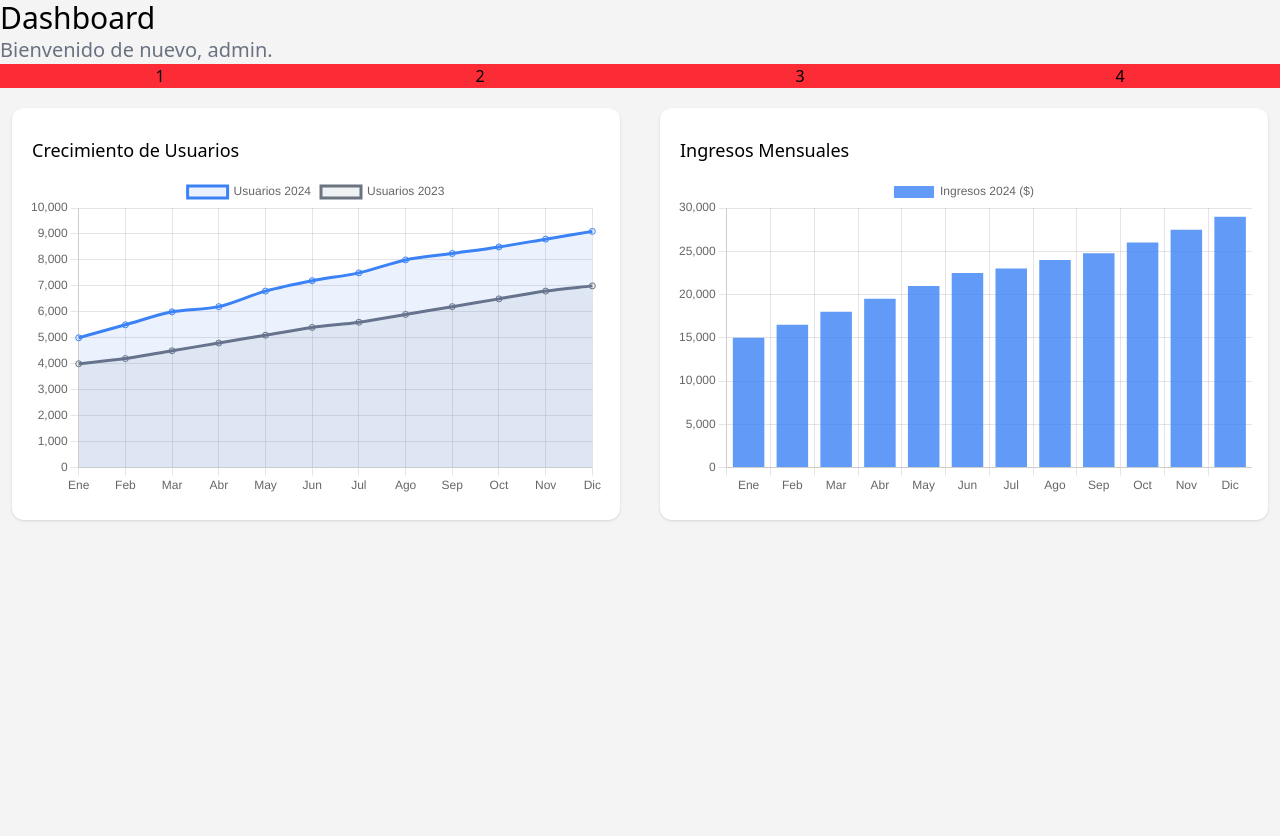
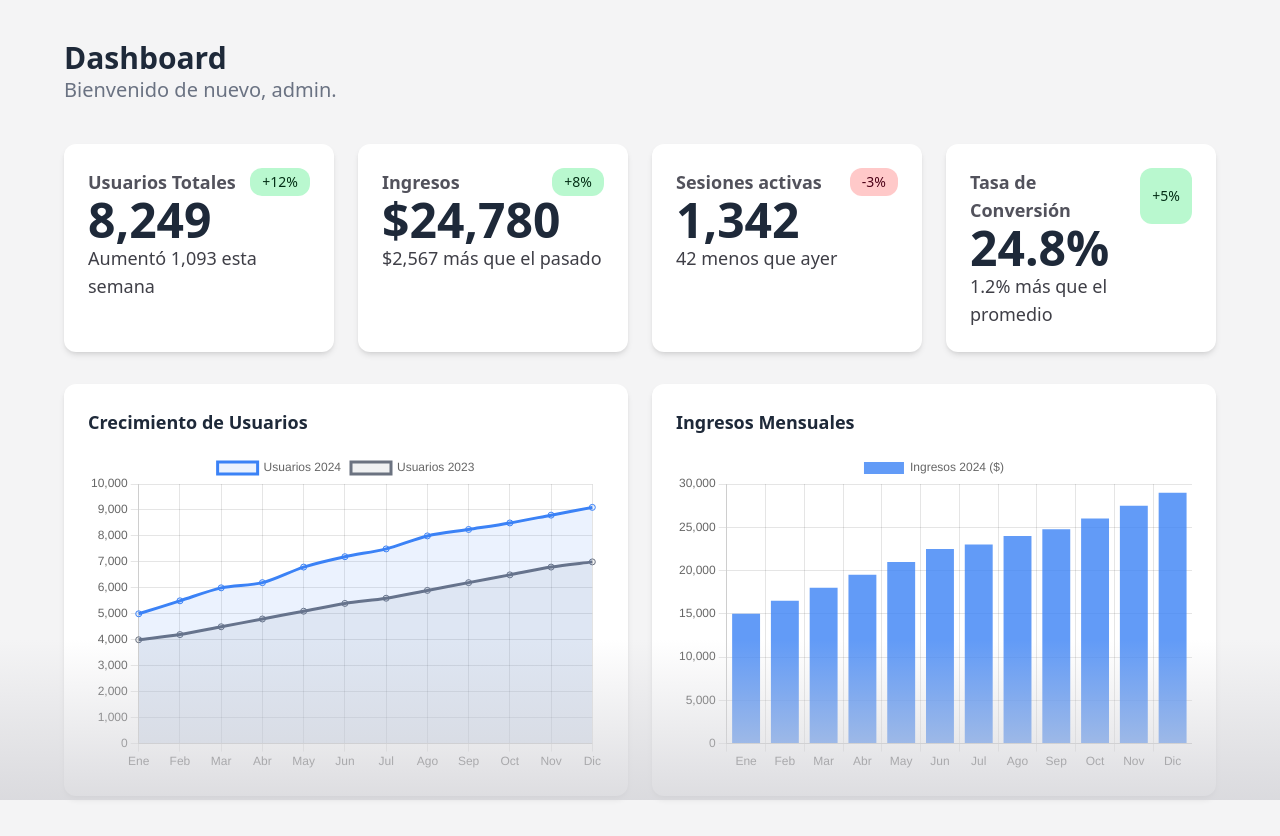
Before and after one commit to BrunoDHyb/Maquetacion-con-Tailwind, a plain HTML site: page index.html in a window 1280 px wide. Before the commit the page ends 800 px from the top, so only its background shows below. Drawn offline with nearby package versions, Linux system fonts and the light colour scheme.

Commit message:
Maquetacion con tailwind terminada

```diff
--- a/index.html
+++ b/index.html
@@ -11,39 +11,70 @@
     </head>
     <body class="bg-zinc-100">
 
-        <div class="grid grid-cols-2">
+        <div class="px-16 py-10">
+
             <!-- Titulo, Dashboard y bienvenida -->
             <div>
-                <h1 class="text-3xl">Dashboard</h1>
+                <h1 class="text-3xl font-bold text-gray-800">Dashboard</h1>
                 <h2 class="text-xl text-gray-500">Bienvenido de nuevo, admin.</h2>
             </div>
 
             <!-- Usuarios totales, Ingresos, Sesiones activas y Tasa de Conversion -->
-            <div class="flex col-span-2 justify-around bg-red-500">
-                <div>1</div>
-                <div>2</div>
-                <div>3</div>
-                <div>4</div>
+            <div class="mt-10 grid grid-cols-4 gap-6">
+                <div class="bg-white rounded-xl shadow-md p-6">
+                    <div class="flex justify-between">
+                        <p class="font-semibold text-zinc-600 text-lg">Usuarios Totales</p>
+                        <p class="bg-green-200 text-green-950 rounded-xl text-sm px-3 py-0.1 content-center">+12%</p>
+                    </div>
+                    <p class="text-5xl text-gray-800 font-bold">8,249</p>
+                    <p class="text-zinc-700 text-lg">Aumentó 1,093 esta semana</p>
+                </div>
+                <div class="bg-white rounded-xl shadow-md p-6">
+                    <div class="flex justify-between">
+                        <p class="font-semibold text-zinc-600 text-lg">Ingresos</p>
+                        <p class="bg-green-200 text-green-950 rounded-xl text-sm px-3 py-0.1 content-center">+8%</p>
+                    </div>
+                    <p class="text-5xl text-gray-800 font-bold">$24,780</p>
+                    <p class="text-zinc-700 text-lg">$2,567 más que el pasado</p>
+                </div>
+                <div class="bg-white rounded-xl shadow-md p-6">
+                    <div class="flex justify-between">
+                        <p class="font-semibold text-zinc-600 text-lg">Sesiones activas</p>
+                        <p class="bg-red-200 text-rose-950 rounded-xl text-sm px-3 py-0.1 content-center">-3%</p>
+                    </div>
+                    <p class="text-5xl text-gray-800 font-bold">1,342</p>
+                    <p class="text-zinc-700 text-lg">42 menos que ayer</p>
+                </div>
+                <div class="bg-white rounded-xl shadow-md p-6">
+                    <div class="flex justify-between">
+                        <p class="font-semibold text-zinc-600 text-lg">Tasa de Conversión</p>
+                        <p class="bg-green-200 text-green-950 rounded-xl text-sm px-3 py-0.1 content-center">+5%</p>
+                    </div>
+                    <p class="text-5xl text-gray-800 font-bold">24.8%</p>
+                    <p class="text-zinc-700 text-lg">1.2% más que el promedio</p>
+                </div>
             </div>
 
             <!-- Div que almacena las 2 graficas -->
-            <div class="flex justify-center text-lg col-span-2">
+            <div class="mt-8 grid grid-cols-2 gap-6 text-lg">
                 <!-- Gráfica de línea -->
-                <div class="bg-white m-5 px-2 py-4 shadow-sm rounded-xl">
-                    <h2 class="m-3">Crecimiento de Usuarios</h2>
-                    <div class="m-2 w-full max-w-xl h-80">
+                <div class="bg-white shadow-md rounded-xl p-6">
+                    <h2 class="mb-4 font-semibold text-gray-800">Crecimiento de Usuarios</h2>
+                    <div class="h-80">
                         <canvas id="lineChart"></canvas>
                     </div>
                 </div>
                 <!-- Gráfica de barras -->
-                <div class="bg-white m-5 px-2 py-4 shadow-sm rounded-xl">
-                    <h2 class="m-3">Ingresos Mensuales</h2>
-                    <div class="m-2 w-full max-w-xl h-80">
+                <div class="bg-white shadow-md rounded-xl p-6">
+                    <h2 class="mb-4 font-semibold text-gray-800">Ingresos Mensuales</h2>
+                    <div class="h-80">
                         <canvas id="barChart"></canvas>
                     </div>
                 </div>
             </div>
         </div>
+        <div class="pointer-events-none absolute bottom-0 left-0 w-full h-40 bg-gradient-to-t from-zinc-300/80 to-transparent"></div>
+
 
         <!-- Grafica de la linea -->
         <script>
```
